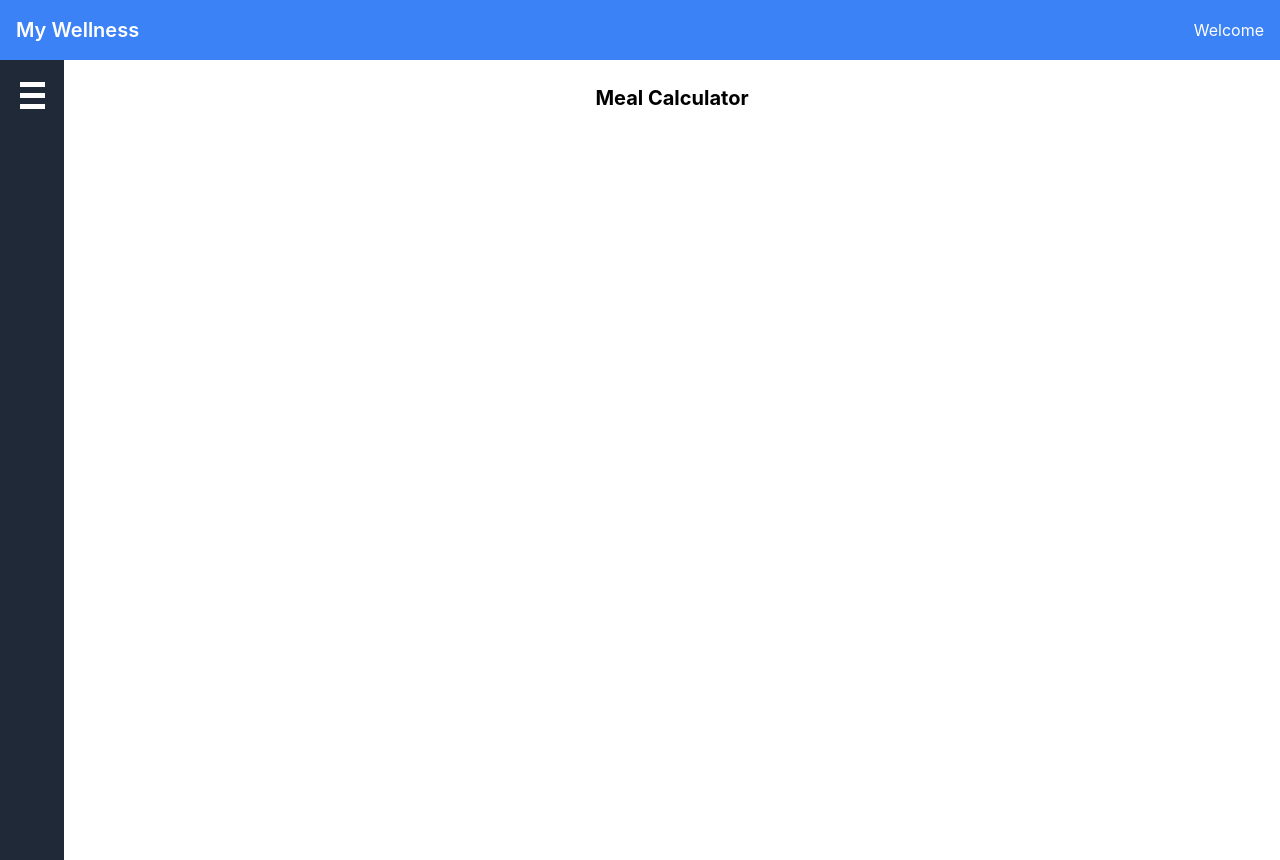
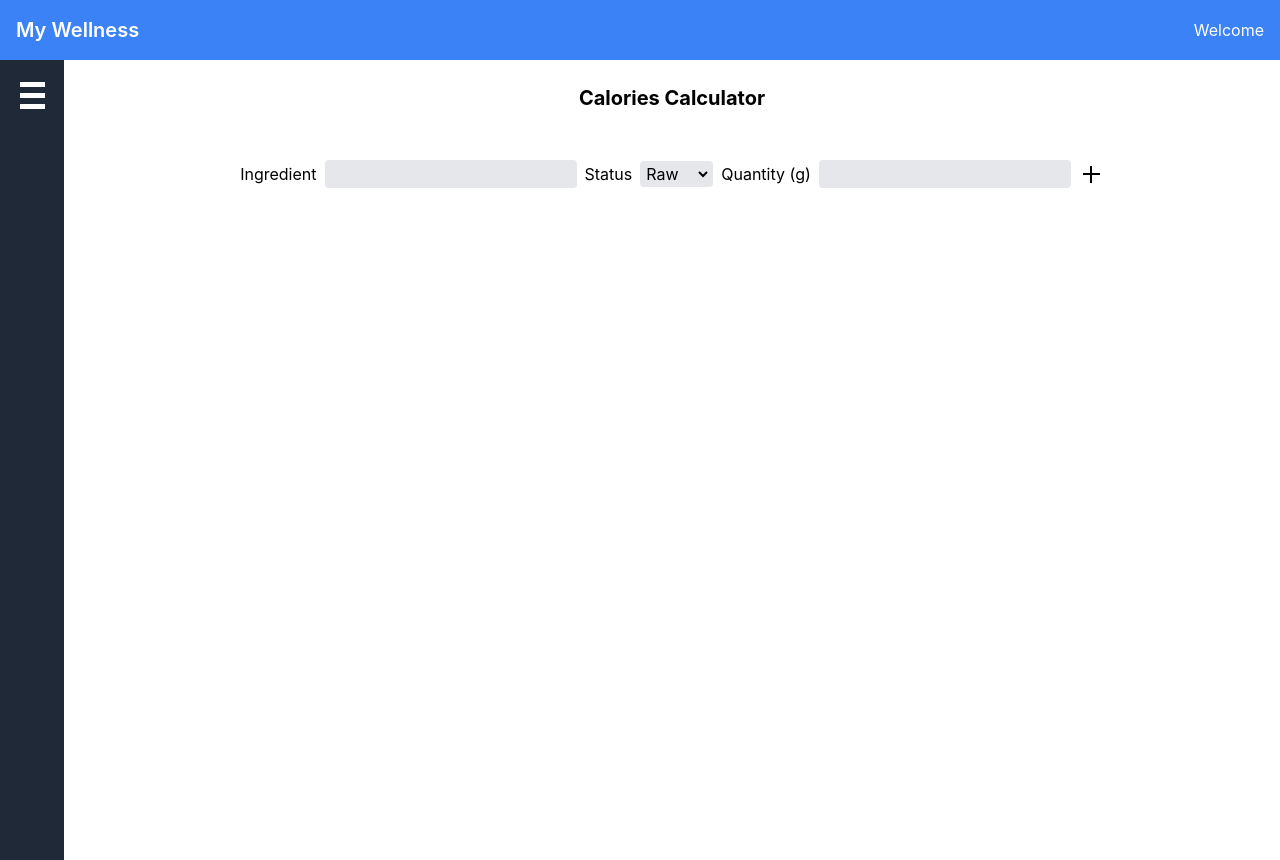
Before and after one commit to devTurambar/myWellnessReact-Node, a React (Create React App) app: page /pages/MealCalculator in a window 1280 px wide. Built offline with nearby package versions, Linux system fonts and the light colour scheme.

Commit message:
Meal Calculator skeleton

```diff
--- a/public/index.html
+++ b/public/index.html
@@ -3,6 +3,8 @@
   <head>
     <meta charset="utf-8" />
     <link rel="icon" href="%PUBLIC_URL%/favicon.ico" />
+    <link rel="manifest" href="%PUBLIC_URL%/manifest.json" />
+    <script src="https://ajax.googleapis.com/ajax/libs/jquery/3.7.1/jquery.min.js"></script>
     <meta name="viewport" content="width=device-width, initial-scale=1" />
     <meta name="theme-color" content="#000000" />
     <meta
--- a/src/App.css
+++ b/src/App.css
@@ -50,3 +50,35 @@
     transition: opacity 0.3s;
     opacity: 1;
  }
+
+ .plus {
+    position: relative;
+    width:25px;
+    height:25px;
+    background:#ffffff;
+  }
+
+  .plus:before,
+  .plus:after {
+    content: "";
+    position:absolute;
+    background:#000000;
+  }
+
+  /* the vertical line */
+  .plus:before {
+    left:50%;
+    top:4px; /* this defines how much black "border" there should be */
+    bottom:4px;
+    width:2px;
+    transform:translateX(-50%);
+  }
+
+  /* the horizontal line */
+  .plus:after {
+    top:50%;
+    left:4px;
+    right:4px;
+    height:2px;
+    transform:translateY(-50%);
+  }
--- /dev/null
+++ b/src/components/FormCalculator.tsx
@@ -0,0 +1,37 @@
+const FormCalculator = () => {
+    return (
+        <div>
+            <form className="w-full flex items-center justify-center gap-2">
+                <div className="nome">
+                    <label className="mr-2">
+                    Ingredient
+                    </label>
+                    <input className="bg-gray-200 border-2 rounded" type="text"/>
+                </div>
+                <div className="status">
+                    <label className="mr-2">
+                    Status
+                    </label>
+                    <select className="bg-gray-200 border-2 rounded">
+                        <option value="raw">
+                            Raw
+                        </option>
+                        <option value="grilled">
+                            Grilled
+                        </option>
+                        <option value="boiled">
+                            Boiled
+                        </option>
+                    </select>
+                </div>
+                <div className="nome">
+                    <label className="mr-2">
+                    Quantity (g)
+                    </label>
+                    <input className="bg-gray-200 border-2 rounded" type="text"/>
+                </div>
+            </form>
+        </div>
+    )
+}
+export default FormCalculator;
--- a/src/components/Sidebar.tsx
+++ b/src/components/Sidebar.tsx
@@ -36,11 +36,6 @@ const Sidebar = () => {
             </li>
             <li className="flex items-center justify-between p-2 hover:bg-gray-700">
               <div className="flex items-center">
-                <div onClick={toggleSideBar}>Test</div>
-              </div>
-            </li>
-            <li className="flex items-center justify-between p-2 hover:bg-gray-700">
-              <div className="flex items-center">
                 <Link to="pages/Summary" onClick={() => side?.updateSideBarOpen(false)}>Summary</Link>
               </div>
             </li>
@@ -51,7 +46,7 @@ const Sidebar = () => {
             </li>
             <li className="flex items-center justify-between p-2 hover:bg-gray-700">
               <div className="flex items-center">
-                <Link to="pages/MealCalculator" onClick={() => side?.updateSideBarOpen(false)}>MealCalculator</Link>
+                <Link to="pages/MealCalculator" onClick={() => side?.updateSideBarOpen(false)}>Calories Calculator</Link>
               </div>
             </li>
           </ul>
--- a/src/pages/MealCalculator.tsx
+++ b/src/pages/MealCalculator.tsx
@@ -1,13 +1,55 @@
 import Title from "../components/Title"
+import FormCalculator from "../components/FormCalculator";
 
 const MealCalculator = () => {
-    let weight = 81;
-    let age = 30;
-    let gender = "Male";
-    let height = 177
+
+    const url = "https://api.calorieninjas.com/v1/nutrition?query=";
+    const input = "lasagna"
+    //TVb+m4l5q+j01R3UHU9l3g==fwV6FoHBmlXZ02jH
+
+    // fetch(url+input, {
+    //     method: 'GET',
+    //     headers: { 'X-Api-Key': 'TVb+m4l5q+j01R3UHU9l3g==fwV6FoHBmlXZ02jH'},
+    // }).then(response => response.json())
+    // .then(data => {
+    //     console.log(data)
+    // })
+    // .then(response => response.json())
+
+    // fetch(url+input, {
+    //     method: "GET",
+    //     headers: { 'X-Api-Key': 'TVb+m4l5q+j01R3UHU9l3g==fwV6FoHBmlXZ02jH'}
+    // })
+    // .then(response => {
+    //     if(!response.ok){
+    //         if(response.status === 404){
+    //             throw new Error("Data not found");
+    //         }else if(response.status === 500){
+    //             throw new Error("Server error");
+    //         }else{
+    //             throw new Error("Network response was not ok");
+    //         }
+    //     }
+    //     return response.json();
+    // }).then(data => {
+    //     console.log(data);
+    // }).catch (error => {
+    //     console.error("Error:"+error);
+    // });
+
+
+
     return (
         <div className="w-full">
-            <Title title="Meal Calculator"/>
+            <Title title="Calories Calculator"/>
+            <div className="flex gap-2 justify-center">
+                <FormCalculator />
+                <div className="flex justify-center items-center">
+                    <div className="plus">
+
+                    </div>
+                </div>
+            </div>
         </div>
     );
 }
```
